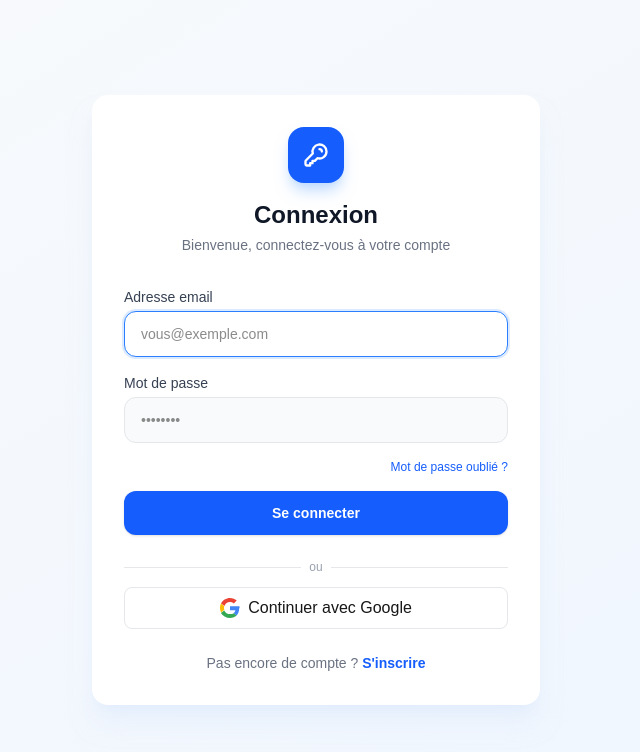
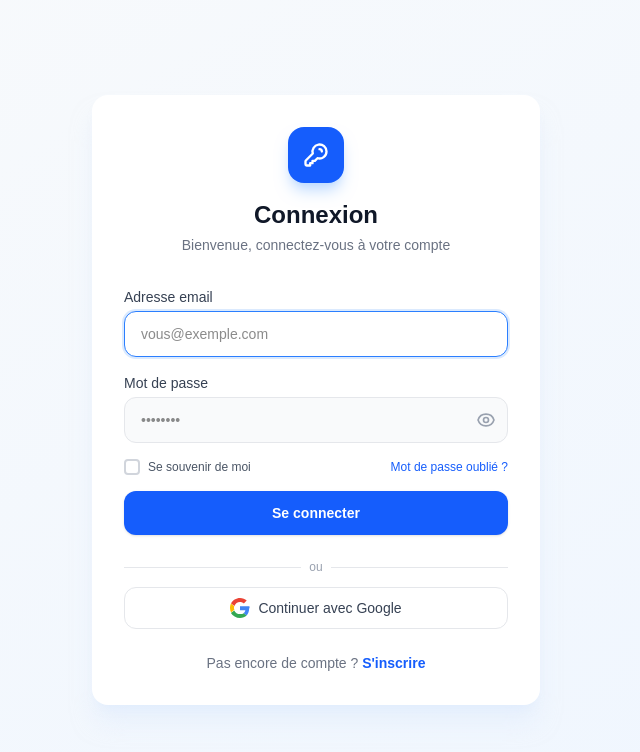
Before and after one commit to kommboumepierreraoul-beep/gro_app_frontend, a Next.js app: page /login in a window 1280 px wide. Shown: the top 752 px of the page, without its empty margins (324-964 px from the left). Built offline with nearby package versions, Linux system fonts and the light colour scheme; no server answers.

Commit message:
Update page.tsx

```diff
--- a/src/app/(auth)/login/page.tsx
+++ b/src/app/(auth)/login/page.tsx
@@ -1,5 +1,5 @@
 "use client";
-import { useState } from "react";
+import { useState, useEffect } from "react";
 import Link from "next/link";
 import { Input } from "@/components/ui/Input";
 import { Button } from "@/components/ui/Button";
@@ -7,10 +7,31 @@ import { useAuth } from "@/hooks/useAuth";
 
 export default function LoginPage() {
   const { login, isLoading } = useAuth();
+
   const [form, setForm] = useState({ email: "", password: "" });
+  const [showPwd, setShowPwd] = useState(false);
+  const [rememberMe, setRememberMe] = useState(false);
 
+  // ── Restaurer l'email mémorisé au montage ─────────────────────────────────
+  useEffect(() => {
+    const savedEmail = localStorage.getItem("remember_email");
+    if (savedEmail) {
+      // eslint-disable-next-line react-hooks/set-state-in-effect
+      setForm((prev) => ({ ...prev, email: savedEmail }));
+      setRememberMe(true);
+    }
+  }, []);
+
+  // ── Soumission ────────────────────────────────────────────────────────────
   const handleSubmit = async (e: React.FormEvent) => {
     e.preventDefault();
+
+    if (rememberMe) {
+      localStorage.setItem("remember_email", form.email);
+    } else {
+      localStorage.removeItem("remember_email");
+    }
+
     await login(form);
   };
 
@@ -44,6 +65,7 @@ export default function LoginPage() {
 
           {/* Form */}
           <form onSubmit={handleSubmit} className="space-y-4">
+            {/* Email */}
             <Input
               label="Adresse email"
               type="email"
@@ -53,16 +75,117 @@ export default function LoginPage() {
               required
               autoFocus
             />
-            <Input
-              label="Mot de passe"
-              type="password"
-              placeholder="••••••••"
-              value={form.password}
-              onChange={(e) => setForm({ ...form, password: e.target.value })}
-              required
-            />
 
-            <div className="flex justify-end">
+            {/* Mot de passe + toggle visibilité */}
+            <div className="flex flex-col gap-1">
+              <label className="text-sm font-medium text-gray-700">
+                Mot de passe
+              </label>
+              <div className="relative">
+                <input
+                  type={showPwd ? "text" : "password"}
+                  placeholder="••••••••"
+                  value={form.password}
+                  onChange={(e) =>
+                    setForm({ ...form, password: e.target.value })
+                  }
+                  required
+                  className="w-full px-4 py-3 pr-11 rounded-xl border border-gray-200 bg-gray-50 text-sm outline-none transition-all focus:border-blue-500 focus:ring-2 focus:ring-blue-100 focus:bg-white"
+                />
+                <button
+                  type="button"
+                  tabIndex={-1}
+                  onClick={() => setShowPwd(!showPwd)}
+                  className="absolute right-3 top-1/2 -translate-y-1/2 text-gray-400 hover:text-gray-600 transition"
+                  aria-label={
+                    showPwd
+                      ? "Masquer le mot de passe"
+                      : "Afficher le mot de passe"
+                  }
+                >
+                  {showPwd ? (
+                    /* Icône œil barré — mot de passe visible */
+                    <svg
+                      className="w-5 h-5"
+                      fill="none"
+                      stroke="currentColor"
+                      viewBox="0 0 24 24"
+                    >
+                      <path
+                        strokeLinecap="round"
+                        strokeLinejoin="round"
+                        strokeWidth={2}
+                        d="M13.875 18.825A10.05 10.05 0 0112 19c-4.478 0-8.268-2.943-9.543-7a9.97 9.97 0 011.563-3.029m5.858.908a3 3 0 114.243 4.243M9.878 9.878l4.242 4.242M9.88 9.88l-3.29-3.29m7.532 7.532l3.29 3.29M3 3l3.59 3.59m0 0A9.953 9.953 0 0112 5c4.478 0 8.268 2.943 9.543 7a10.025 10.025 0 01-4.132 5.411m0 0L21 21"
+                      />
+                    </svg>
+                  ) : (
+                    /* Icône œil — mot de passe masqué */
+                    <svg
+                      className="w-5 h-5"
+                      fill="none"
+                      stroke="currentColor"
+                      viewBox="0 0 24 24"
+                    >
+                      <path
+                        strokeLinecap="round"
+                        strokeLinejoin="round"
+                        strokeWidth={2}
+                        d="M15 12a3 3 0 11-6 0 3 3 0 016 0z"
+                      />
+                      <path
+                        strokeLinecap="round"
+                        strokeLinejoin="round"
+                        strokeWidth={2}
+                        d="M2.458 12C3.732 7.943 7.523 5 12 5c4.478 0 8.268 2.943 9.542 7-1.274 4.057-5.064 7-9.542 7-4.477 0-8.268-2.943-9.542-7z"
+                      />
+                    </svg>
+                  )}
+                </button>
+              </div>
+            </div>
+
+            {/* Se souvenir de moi + Mot de passe oublié */}
+            <div className="flex items-center justify-between">
+              {/* Checkbox Se souvenir de moi */}
+              <label className="flex items-center gap-2 cursor-pointer group">
+                <div className="relative">
+                  <input
+                    type="checkbox"
+                    checked={rememberMe}
+                    onChange={(e) => setRememberMe(e.target.checked)}
+                    className="sr-only"
+                  />
+                  {/* Checkbox custom */}
+                  <div
+                    className={`w-4 h-4 rounded border-2 flex items-center justify-center transition-all ${
+                      rememberMe
+                        ? "bg-blue-600 border-blue-600"
+                        : "border-gray-300 bg-white group-hover:border-blue-400"
+                    }`}
+                  >
+                    {rememberMe && (
+                      <svg
+                        className="w-2.5 h-2.5 text-white"
+                        fill="none"
+                        stroke="currentColor"
+                        viewBox="0 0 24 24"
+                      >
+                        <path
+                          strokeLinecap="round"
+                          strokeLinejoin="round"
+                          strokeWidth={3}
+                          d="M5 13l4 4L19 7"
+                        />
+                      </svg>
+                    )}
+                  </div>
+                </div>
+                <span className="text-xs text-gray-600 group-hover:text-gray-800 transition select-none">
+                  Se souvenir de moi
+                </span>
+              </label>
+
+              {/* Lien mot de passe oublié */}
               <Link
                 href="/forgot-password"
                 className="text-xs text-blue-600 hover:text-blue-800 hover:underline"
@@ -76,10 +199,11 @@ export default function LoginPage() {
             </Button>
           </form>
 
+          {/* Séparateur + Google */}
           <div className="mt-6 space-y-3">
             <div className="relative">
               <div className="absolute inset-0 flex items-center">
-                <div className="w-full border-t border-gray-200"></div>
+                <div className="w-full border-t border-gray-200" />
               </div>
               <div className="relative flex justify-center text-xs">
                 <span className="bg-white px-2 text-gray-400">ou</span>
@@ -91,7 +215,7 @@ export default function LoginPage() {
               onClick={() => {
                 window.location.href = "http://localhost:8000/api/auth/google";
               }}
-              className="w-full flex items-center justify-center gap-2 border border-gray-200 rounded-lg py-2 hover:bg-gray-50 transition"
+              className="w-full flex items-center justify-center gap-2 border border-gray-200 rounded-xl py-2.5 hover:bg-gray-50 transition text-sm text-gray-700 font-medium"
             >
               <svg className="w-5 h-5" viewBox="0 0 48 48">
                 <path
```
